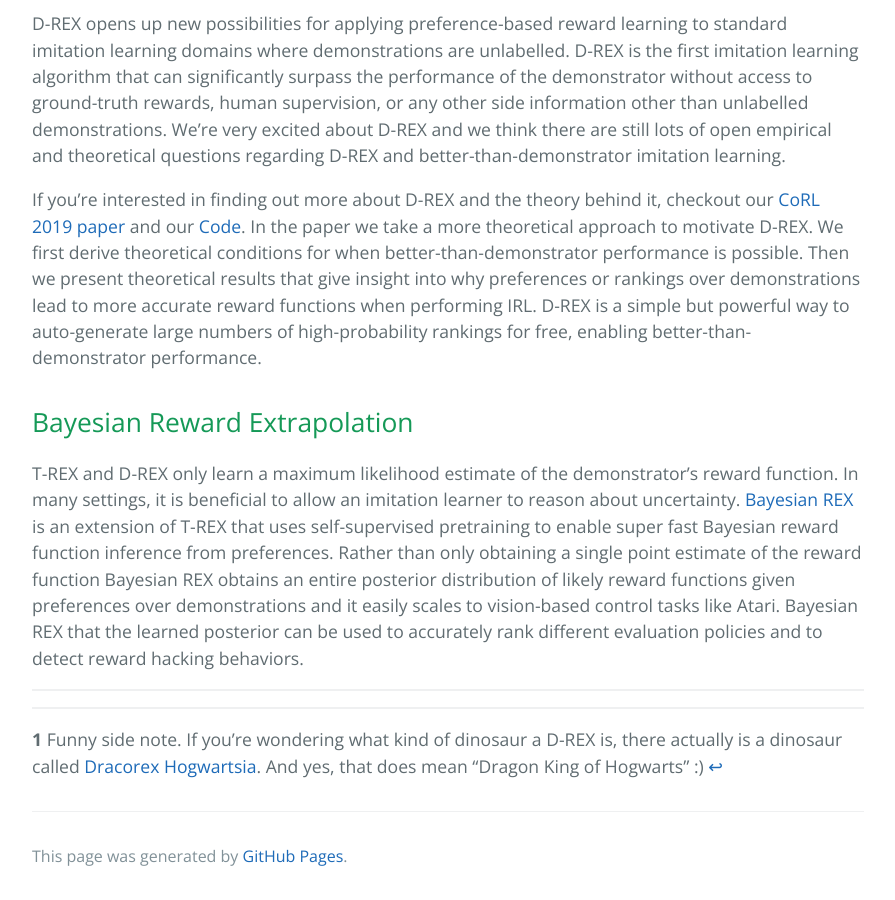
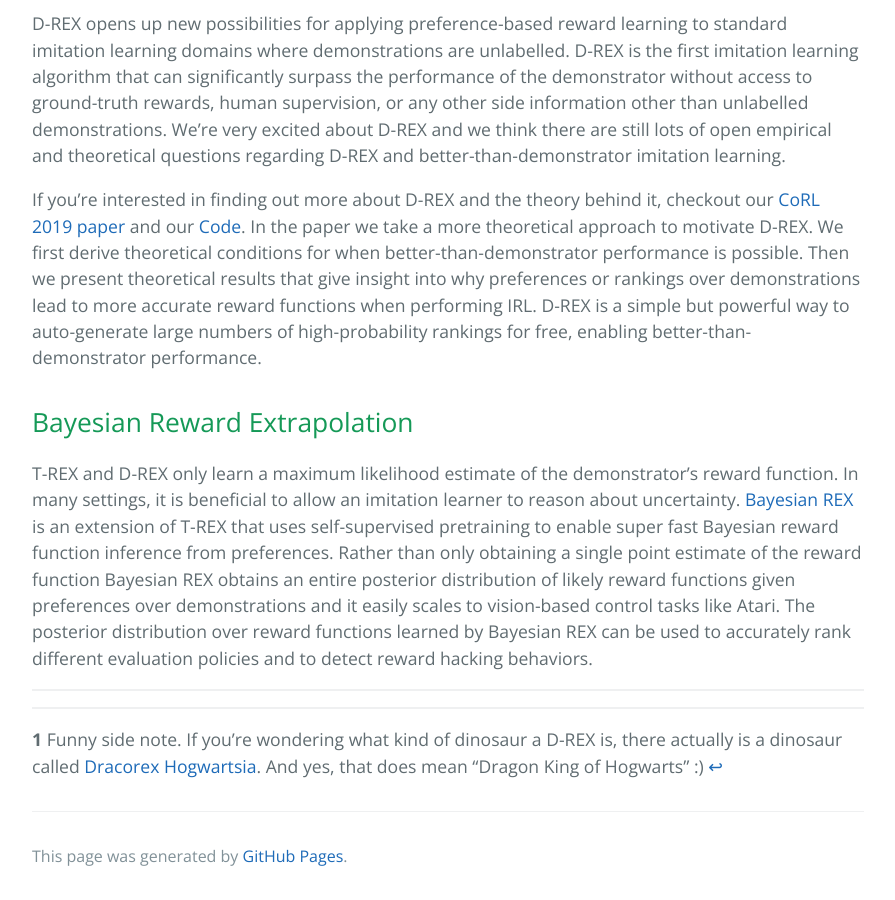
Before and after one commit to dsbrown1331/CoRL2019-DREX, a Jekyll site: the page built from index.md, in a window 1280 px wide and 900 px high, scrolled down 5386 px. Shown: the whole window, without its empty margins (192-1087 px from the left). Built offline with Jekyll 4.4.1, drawn with Linux system fonts in a browser that asks for light colours; formulas are drawn with MathJax 3; our own code applies the rules of GitHub Pages for plain Markdown files.

Commit message:
Update index.md

```diff
--- a/index.md
+++ b/index.md
@@ -111,7 +111,7 @@
 
 ## Bayesian Reward Extrapolation
 
-T-REX and D-REX only learn a maximum likelihood estimate of the demonstrator's reward function. In many settings, it is beneficial to allow an imitation learner to reason about uncertainty. [Bayesian REX](https://sites.google.com/view/bayesianrex/) is an extension of T-REX that uses self-supervised pretraining to enable super fast Bayesian reward function inference from preferences. Rather than only obtaining a single point estimate of the reward function Bayesian REX obtains an entire posterior distribution of likely reward functions given preferences over demonstrations and it easily scales to vision-based control tasks like Atari. Bayesian REX that the learned posterior can be used to accurately rank different evaluation policies and to detect reward hacking behaviors.
+T-REX and D-REX only learn a maximum likelihood estimate of the demonstrator's reward function. In many settings, it is beneficial to allow an imitation learner to reason about uncertainty. [Bayesian REX](https://sites.google.com/view/bayesianrex/) is an extension of T-REX that uses self-supervised pretraining to enable super fast Bayesian reward function inference from preferences. Rather than only obtaining a single point estimate of the reward function Bayesian REX obtains an entire posterior distribution of likely reward functions given preferences over demonstrations and it easily scales to vision-based control tasks like Atari. The posterior distribution over reward functions learned by Bayesian REX can be used to accurately rank different evaluation policies and to detect reward hacking behaviors.
 
 ___
 ---
```
